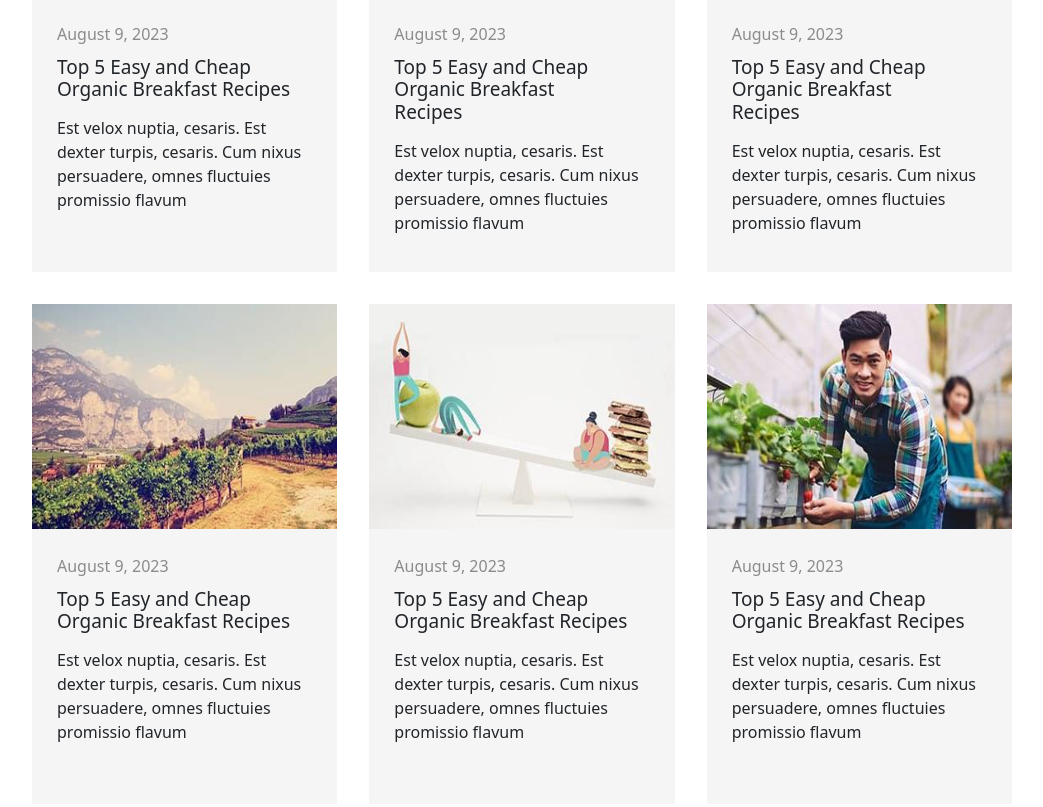
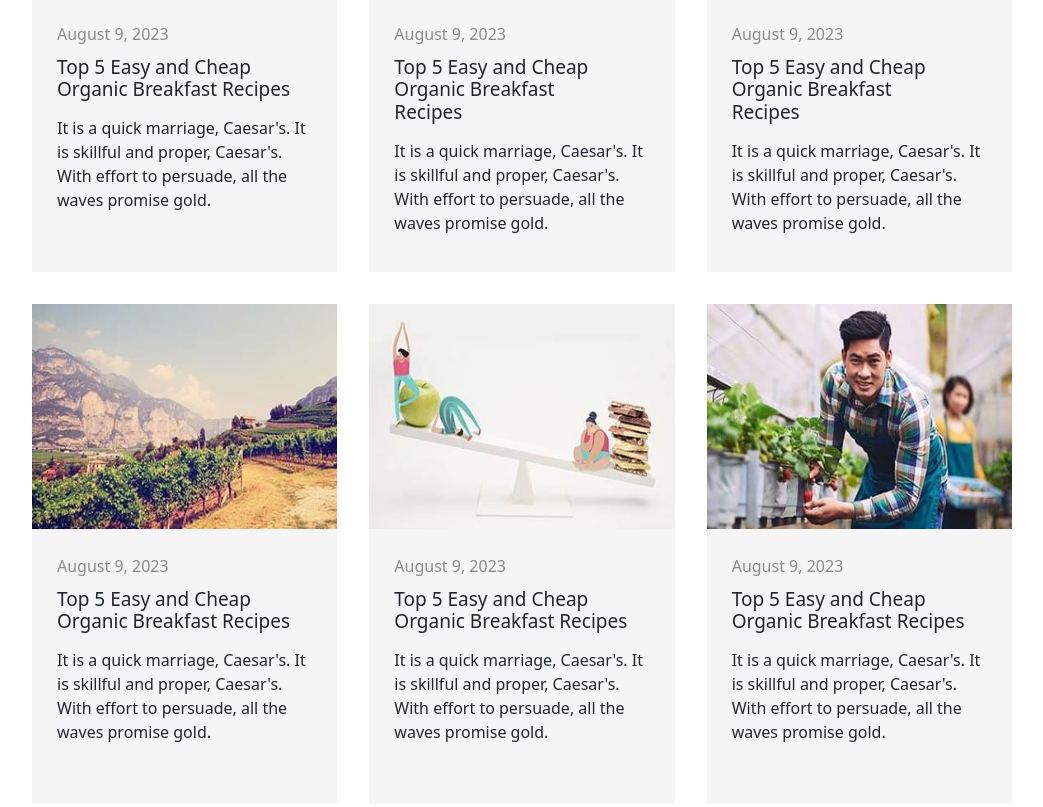
Before and after one commit to theaoudom/dalinFarm, a plain HTML site: page html/blog.html in a window 1280 px wide. Shown: the part 834-1641 px from the top of the page, without its empty margins (118-1161 px from the left). Drawn offline with nearby package versions, Linux system fonts and the light colour scheme.

Commit message:
update language

```diff
--- a/css/product.css
+++ b/css/product.css
@@ -176,7 +176,6 @@ li{
 .nav-bar ul{
     width: 70%;
     list-style: none;
-    /* background-color: aqua; */
     display: flex;
     justify-content: space-between;
 
--- a/css/vigetable.css
+++ b/css/vigetable.css
@@ -235,8 +235,8 @@
     color: black;
     transition: 0.3s;
 }
-        /* -- */
-/* === */
+
+
 .form-wrap{
     position: relative;
 }
--- a/html/blog.html
+++ b/html/blog.html
@@ -109,10 +109,7 @@
           <h5>Top 5 Easy and Cheap
                Organic Breakfast
                Recipes</h5>
-          <p>Est velox nuptia, cesaris. Est
-               dexter turpis, cesaris. Cum nixus
-                persuadere, omnes fluctuies
-                promissio flavum
+          <p>It is a quick marriage, Caesar's. It is skillful and proper, Caesar's. With effort to persuade, all the waves promise gold.
           </p>
         </div>
       </div>
@@ -125,10 +122,7 @@
           <h5>Top 5 Easy and Cheap <br>
                Organic Breakfast <br>
                Recipes</h5>
-          <p>Est velox nuptia, cesaris. Est <br>
-               dexter turpis, cesaris. Cum nixus <br>
-                persuadere, omnes fluctuies <br>
-                promissio flavum
+          <p>It is a quick marriage, Caesar's. It is skillful and proper, Caesar's. With effort to persuade, all the waves promise gold.
           </p>
         </div>
       </div>
@@ -141,10 +135,7 @@
           <h5>Top 5 Easy and Cheap <br>
                Organic Breakfast <br>
                Recipes</h5>
-          <p>Est velox nuptia, cesaris. Est <br>
-               dexter turpis, cesaris. Cum nixus <br>
-                persuadere, omnes fluctuies <br>
-                promissio flavum
+          <p>It is a quick marriage, Caesar's. It is skillful and proper, Caesar's. With effort to persuade, all the waves promise gold.
           </p>
         </div>
       </div>
@@ -157,10 +148,7 @@
           <h5>Top 5 Easy and Cheap
                Organic Breakfast
                Recipes</h5>
-          <p>Est velox nuptia, cesaris. Est
-               dexter turpis, cesaris. Cum nixus
-                persuadere, omnes fluctuies
-                promissio flavum
+          <p>It is a quick marriage, Caesar's. It is skillful and proper, Caesar's. With effort to persuade, all the waves promise gold.
           </p>
         </div>
       </div>
@@ -173,10 +161,7 @@
           <h5>Top 5 Easy and Cheap
                Organic Breakfast
                Recipes</h5>
-          <p>Est velox nuptia, cesaris. Est
-               dexter turpis, cesaris. Cum nixus
-                persuadere, omnes fluctuies
-                promissio flavum
+          <p>It is a quick marriage, Caesar's. It is skillful and proper, Caesar's. With effort to persuade, all the waves promise gold.
           </p>
         </div>
       </div>
@@ -189,10 +174,7 @@
           <h5>Top 5 Easy and Cheap
                Organic Breakfast
                Recipes</h5>
-          <p>Est velox nuptia, cesaris. Est
-               dexter turpis, cesaris. Cum nixus
-                persuadere, omnes fluctuies
-                promissio flavum
+          <p>It is a quick marriage, Caesar's. It is skillful and proper, Caesar's. With effort to persuade, all the waves promise gold.
           </p>
         </div>
       </div>
```
